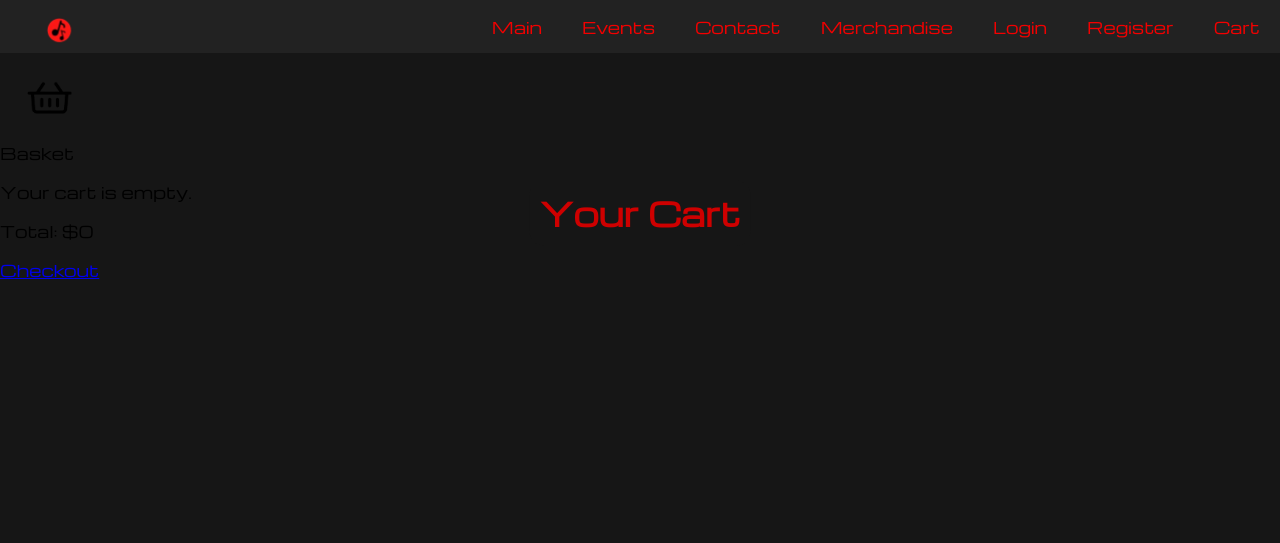
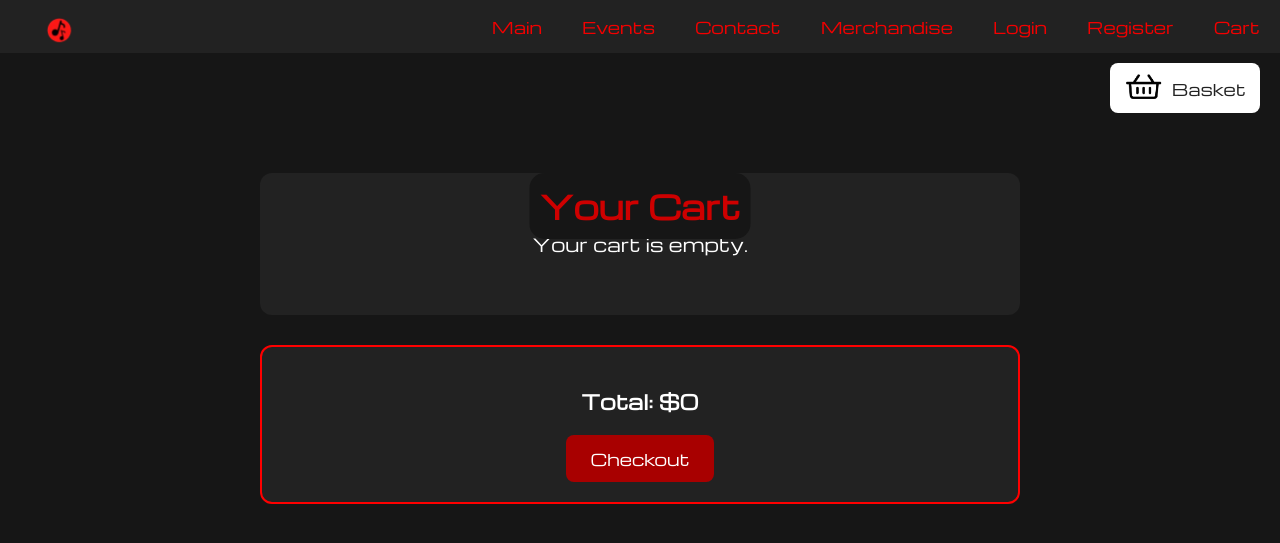
Before and after one commit to RW0990/SoftwareEngineering, a Node server app: page /cart in a window 1280 px wide. Shown: the top 543 px of the page. Run offline with Node 20, Linux system fonts and the light colour scheme; some libraries are stand-ins or nearby versions.

Commit message:
Add files via upload

```diff
--- a/public/style.css
+++ b/public/style.css
@@ -9,7 +9,6 @@
 body {
   font-family: "Michroma", sans-serif;
   font-weight: 400;
-  background-color: #f4f4f4;
   background-color: rgb(22, 22, 22);
   margin: 0;
   padding: 0;
@@ -522,3 +521,110 @@ h1 {
   gap: 20px;
   margin-bottom: 20px;
 }
+
+.cart-page {
+  max-width: 800px;
+  margin: 40px auto;
+  padding: 20px;
+  box-sizing: border-box;
+}
+.basket {
+  display: flex;
+  background-color: white;
+  padding: 8px 14px;
+  gap: 8px;
+  width: fit-content;
+  border-radius: 8px;
+  align-items: center;
+  margin: 10px 20px 0 auto;
+}
+.basket img {
+  width: 40px;
+  height: auto;
+  margin: 0;
+}
+.basket p {
+  margin: 0;
+  color: #222;
+}
+main.cart-part h1 {
+  position: static;
+  transform: none;
+  width: fit-content;
+  margin: 20px auto 30px;
+  text-align: center;
+}
+.cart-items {
+  display: flex;
+  flex-direction: column;
+  gap: 20x;
+}
+.cart-item {
+  display: flex;
+  align-items: center;
+  gap: 20px;
+  padding: 15px;
+  color: white;
+  background-color: #222;
+  border: 2px solid #ff0000;
+  border-radius: 12px;
+}
+.cart-item img {
+  width: 80px;
+  height: 80px;
+  object-fit: cover;
+  border-radius: 8px;
+}
+.cart-item p {
+  margin: 0;
+}
+.cart-item .item-name {
+  flex: 1;
+  font-weight: bold;
+}
+.remove-item-btn {
+  padding: 8px 14px;
+  border: none;
+  border-radius: 8px;
+  background-color: #a80000;
+  color: white;
+  cursor: pointer;
+  font-family: "Michroma", sans-serif;
+}
+.remove-item-btn:hover {
+  background-color: #cc0000;
+}
+.cart-empty {
+  text-align: center;
+  font-size: 18px;
+  color: white;
+  padding: 40px;
+  background-color: #222;
+  border-radius: 12px;
+}
+.cart-summary {
+  margin-top: 30px;
+  padding: 20px;
+  text-align: center;
+  color: white;
+  background-color: #222;
+  border: 2px solid #ff0000;
+  border-radius: 12px;
+}
+.cart-total {
+  font-size: 20px;
+  font-weight: bold;
+  margin-bottom: 20px;
+}
+#checkout-btn {
+  display: inline-block;
+  padding: 12px 24px;
+  background-color: #a80000;
+  color: white;
+  text-decoration: none;
+  border-radius: 8px;
+  font-family: "Michroma", sans-serif;
+}
+#checkout-btn:hover {
+  background-color: #cc0000;
+}
```
